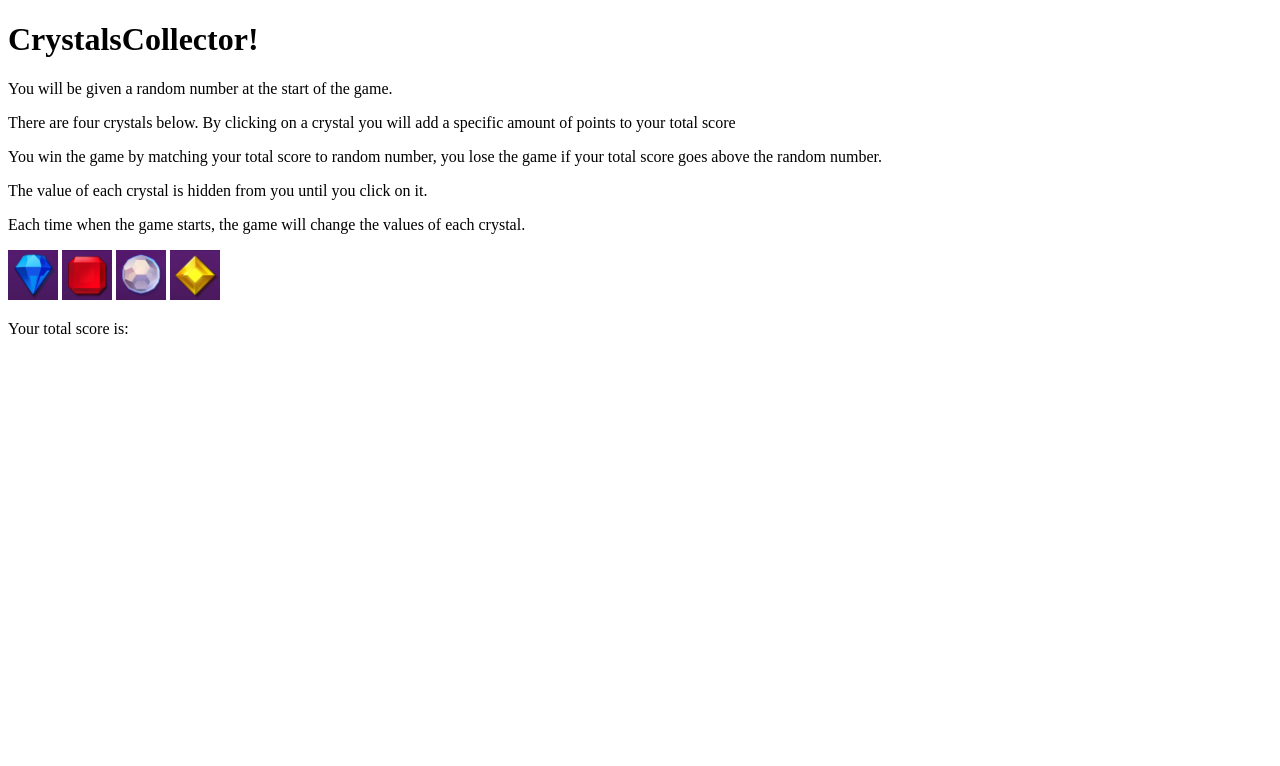
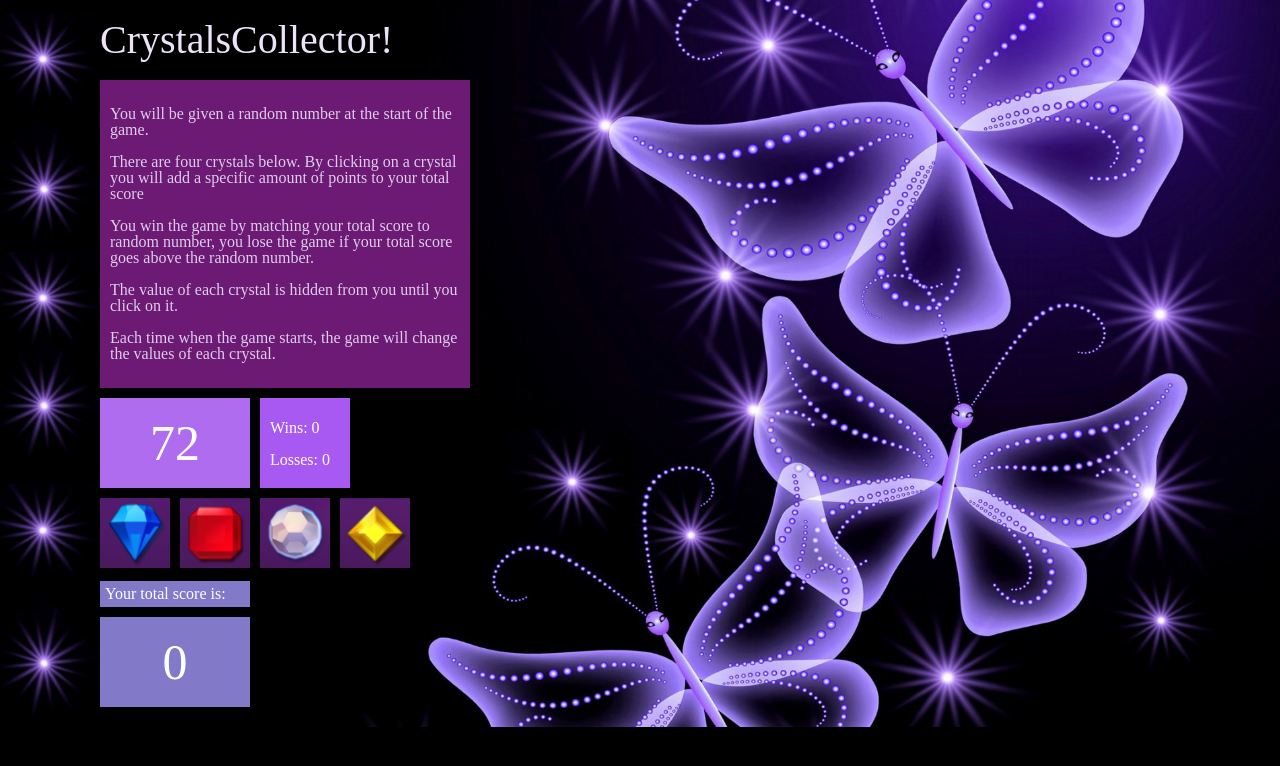
Before and after one commit to Sherry-W/unit-4-game-option1, a plain HTML site: page index.html in a window 1280 px wide. Drawn offline with nearby package versions, Linux system fonts and the light colour scheme.

Commit message:
2nd commit

```diff
--- a/assets/css/style.css
+++ b/assets/css/style.css
@@ -1,7 +1,100 @@
 body {
+	margin: 0;
+	padding: 0;
+	background-color: black;
+	background-image: url("../images/crystal_butterfly.jpg");
+	background-repeat: no-repeat;
+	background-size: cover;
+    height: 100%;
+    color: white;
+}
 
+.wrap {
+	margin: 20px 100px;
+}
+
+span {
+	color: #ECE3F7;
+	font-size: 40px;
+	padding: 10px 0px;
+}
+
+#container {
+	width: 350px;
+	background-color: #6C1A74;
+	color: #DDCEEE;
+	padding: 10px;
+	margin-top: 20px;
+	margin-bottom: 10px;
+}
+
+p {
+    display: block;
+    margin-top: 1em;
+    margin-bottom: 1em;
+    margin-left: 0;
+    margin-right: 0;
+}
+
+#randomNum {
+	width: 150px;
+	height: 70px;
+	background-color: #AF6CEE;
+	margin-bottom: 10px;
+	font-size: 50px;
+	text-align: center;
+	padding-top: 20px;
+	float: left;
+}
+
+.scoreCount {
+	width: 80px;
+	height: 84px;
+	background-color: #A759F1;
+	margin-left: 160px;
+	padding-top: 6px;
+	padding-left: 10px;
+}
+
+#msg {
+	display: none;
+	width: 85px;
+	height: 55px;
+	background-color: white;
+	margin: 0;
+	padding: 0;
+	margin-top: -90px;
+    margin-left: 260px;
+    padding-top: 35px;
+    padding-left: 10px;
+    font-size: 20px;
+    color: black;
 }
 
 img {
-	width: 50px;
+	width: 70px;
+	cursor: pointer;
+	margin-right: 6px;
 }
+
+#crystals {
+	clear: both;
+}
+
+#text, #userScore {
+	width: 150px;
+	background-color: #8379C9;
+}
+
+#text {
+	width: 145px;
+	margin: 10px 0px;
+	padding: 5px 0px 5px 5px;
+}
+
+#userScore {
+	height: 70px;
+	font-size: 50px;
+	text-align: center;
+	padding-top: 20px;
+}
--- a/assets/javascript/game.js
+++ b/assets/javascript/game.js
@@ -1,9 +1,75 @@
-// alert('hi');
+//var
+	var randomNum = "";
+	var wins = 0;
+	var losses = 0;
+	var totalScore = 0;
+	var num = [1,2,3,4,5,6,7,8,9,10,11,12];
+	var crystals = [];
+	var blue;
+	var red;
+	var white;
+	var yellow;
+	var crystalValue;
 
-var randomNum = "";
-var wins = 0;
-var losses = 0;
-var totalScore = 0;
+//random number for user to match
+	randomNum = Math.floor((Math.random() * 100) + 19);
 
-randomNum = Math.floor((Math.random() * 100) + 19);
-console.log(randomNum);
+//display numbers
+	$('#randomNum').text(randomNum);
+	$('#userScore').text(totalScore);
+	$('#wins').text('Wins: '+ wins);
+	$('#losses').text('Losses: ' + losses);
+
+//random number assigned to the crystals
+	function randomNumCrystals() {
+    	crystals = num.sort(function(a, b){return 0.5 - Math.random()});
+
+    	blue = crystals[0];
+    	red = crystals[1];
+    	white = crystals[2];
+    	yellow = crystals[3];
+
+	//assigning values to the img crystals
+		$('#c1').attr('data-value', blue);
+		$('#c2').attr('data-value', red);
+		$('#c3').attr('data-value', white);
+		$('#c4').attr('data-value', yellow);
+	}
+
+	randomNumCrystals();
+	console.log(crystals, blue, red, white, yellow);
+
+//crystal clicking
+	$('.crystals').on('click', function() {
+		crystalValue = $(this).attr('data-value');
+
+		totalScore = totalScore + parseInt(crystalValue);
+		$('#userScore').text(totalScore);
+
+		if (totalScore == randomNum) {
+			wins++;
+			$('#wins').text('Wins: '+ wins);
+			$('#msg').show();
+			$('#msg').text('you won!').fadeOut(1000).fadeIn(1000).fadeOut(2000);
+
+			reset();
+
+		}else if (totalScore > randomNum) {
+			losses++;
+			$('#losses').text('Losses: ' + losses);
+			$('#msg').show();
+			$('#msg').text('you lost!').fadeOut(1000).fadeIn(1000).fadeOut(2000);
+
+			reset();
+		}
+	});
+
+//reset game
+	function reset() {
+		randomNumCrystals();
+		console.log(crystals, blue, red, white, yellow);
+		totalScore = 0;
+		$('#userScore').text(totalScore);
+		randomNum = Math.floor((Math.random() * 100) + 19);
+		$('#randomNum').text(randomNum);
+	}
--- a/index.html
+++ b/index.html
@@ -3,45 +3,47 @@
 <head>
 	<title>CrystalsCollector Game</title>
 
-	<!-- <link rel="stylesheet" type="text/css" href="assets/css/reset.css"> -->
+	<link rel="stylesheet" type="text/css" href="assets/css/reset.css">
 	<link rel="stylesheet" type="text/css" href="assets/css/style.css">
 </head>
 <body>
-	<h1>CrystalsCollector!</h1>
+<div class="wrap">
+	<span>CrystalsCollector!</span>
 
 	<div id="container">
-		<p>You will be given a random number at the start of
-		 the game.</p>
-		<p>There are four crystals below. By clicking on a
-		crystal you will add a specific amount of points to
-		 your total score</p>
-		<p>You win the game by matching your total score to
-		 random number, you lose the game if your total score
-		  goes above the random number.</p>
-		<p>The value of each crystal is hidden from you until
-		 you click on it.</p>
-		<p>Each time when the game starts, the game will
-		change the values of each crystal.</p>
+		<p>You will be given a random number at the start of the game.</p>
+		<p>There are four crystals below. By clicking on a crystal you will
+		add a specific amount of points to your total score</p>
+		<p>You win the game by matching your total score to random number,
+		you lose the game if your total score goes above the random number.</p>
+		<p>The value of each crystal is hidden from you until you click on it.</p>
+		<p>Each time when the game starts, the game will change the values
+		of each crystal.</p>
 	</div>
 
 	<div id="randomNum"></div>
 
-	<div id="wins"></div>
-	<div id="losses:"></div>
+	<div class="scoreCount">
+		<p id="wins"></p>
+		<p id="losses"></p>
+	</div>
+
+		<p id="msg"></p>
 
 	<div id="crystals">
-		<img id="c1" src="assets/images/blue.png" alt="blue crystal">
-		<img id="c2" src="assets/images/red.png" alt="red crystal">
-		<img id="c3" src="assets/images/white.png" alt="white crystal">
-		<img id="c4" src="assets/images/yellow.png" alt="yellow crystal">
+		<img class="crystals" id="c1" src="assets/images/blue.png" alt="blue crystal">
+		<img class="crystals" id="c2" src="assets/images/red.png" alt="red crystal">
+		<img class="crystals" id="c3" src="assets/images/white.png" alt="white crystal">
+		<img class="crystals" id="c4" src="assets/images/yellow.png" alt="yellow crystal">
 
 	</div>
 
-	<p>Your total score is:</p>
+	<p id="text">Your total score is:</p>
 
 	<div id="userScore"></div>
+</div>
 
-
+<script src="https://cdnjs.cloudflare.com/ajax/libs/jquery/3.2.1/jquery.min.js"></script>
 <script src="assets/javascript/game.js"></script>
 
 </body>
```
Also changed, not shown: assets/images/crystal_butterfly.jpg (added), 1 other file.
